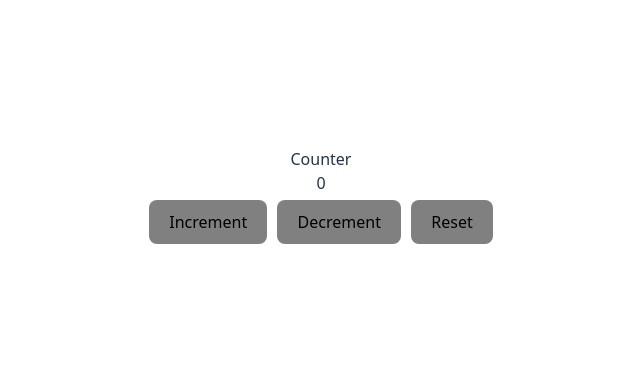
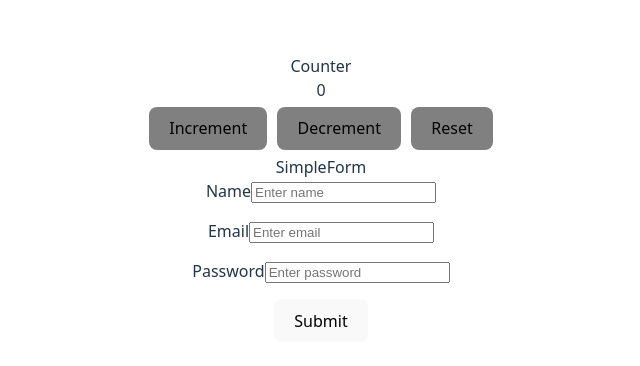
Before and after one commit to royrajiv18/react_code_snippets, a React (Vite) app: page / in a window 1280 px wide. Shown: the part 202-568 px from the top of the page, without its empty margins (319-959 px from the left). Built offline with nearby package versions, Linux system fonts and the light colour scheme.

Commit message:
form validation and table display

```diff
--- a/src/App.jsx
+++ b/src/App.jsx
@@ -1,10 +1,12 @@
 import "./App.css";
 import Counter from "./Counter";
+import SimpleForm from "./SimpleForm";
 
 function App() {
   return (
     <>
       <Counter />
+      <SimpleForm />
     </>
   );
 }
--- /dev/null
+++ b/src/SimpleForm.jsx
@@ -0,0 +1,123 @@
+import React, { useState } from "react";
+
+const SimpleForm = () => {
+  const [formData, setFormData] = useState({
+    name: "",
+    email: "",
+    password: "",
+  });
+
+  const [errors, setErrors] = useState({});
+
+  const [records, setRecords] = useState([]);
+
+  const validate = () => {
+    let newErrors = {};
+    if (!formData.name) newErrors.name = "Name is required";
+    if (!formData.email) newErrors.email = "Email is required";
+    else if (!/\S+@\S+\.\S+/.test(formData.email))
+      newErrors.email = "Invalid email format";
+
+    if (!formData.password) newErrors.password = "Password is required";
+    else if (formData.password.length < 6)
+      newErrors.password = "Password must be at least 6 characters long";
+
+    setErrors(newErrors);
+
+    return Object.keys(newErrors).length === 0;
+  };
+
+  const handleSubmit = (e) => {
+    e.preventDefault();
+
+    if (validate()) {
+      const emailExists =
+        records && records.some((record) => record.email === formData.email);
+      if (emailExists) {
+        setErrors({ email: "Email already exists" });
+        return;
+      }
+
+      setRecords([...records, formData]);
+      // reset the form
+      setFormData({
+        name: "",
+        email: "",
+        password: "",
+      });
+      setErrors({});
+    }
+  };
+  const handleChange = (e) => {
+    setFormData({ ...formData, [e.target.name]: e.target.value });
+  };
+  return (
+    <>
+      <div>SimpleForm</div>
+      <form onSubmit={handleSubmit}>
+        <div>
+          <label>Name</label>
+          <input
+            type="text"
+            name="name"
+            placeholder="Enter name"
+            value={formData.name}
+            onChange={handleChange}
+          ></input>
+          <p style={{ color: "red" }}>{errors.name}</p>
+        </div>
+        <div>
+          <label>Email</label>
+          <input
+            type="email"
+            name="email"
+            placeholder="Enter email"
+            value={formData.email}
+            onChange={handleChange}
+          ></input>
+          <p style={{ color: "red" }}>{errors.email}</p>
+        </div>
+        <div>
+          <label>Password</label>
+          <input
+            type="password"
+            name="password"
+            value={formData.password}
+            onChange={handleChange}
+            placeholder="Enter password"
+          ></input>
+          <p style={{ color: "red" }}>{errors.password}</p>
+        </div>
+        <div>
+          <button>Submit</button>
+        </div>
+      </form>
+
+      {records.length > 0 && (
+        <table
+          border="1"
+          style={{ width: "100%", marginTop: "20px", textAlign: "left" }}
+        >
+          <thead>
+            <tr>
+              <th>Name</th>
+              <th>Email</th>
+              <th>Password</th>
+            </tr>
+          </thead>
+          <tbody>
+            {records.map((record, index) => (
+              <tr key={index}>
+                <td>{record.name}</td>
+                <td>{record.email}</td>
+                <td>{record.password}</td>
+              </tr>
+            ))}
+          </tbody>
+        </table>
+      )}
+    </>
+  );
+};
+
+export default SimpleForm;
```
